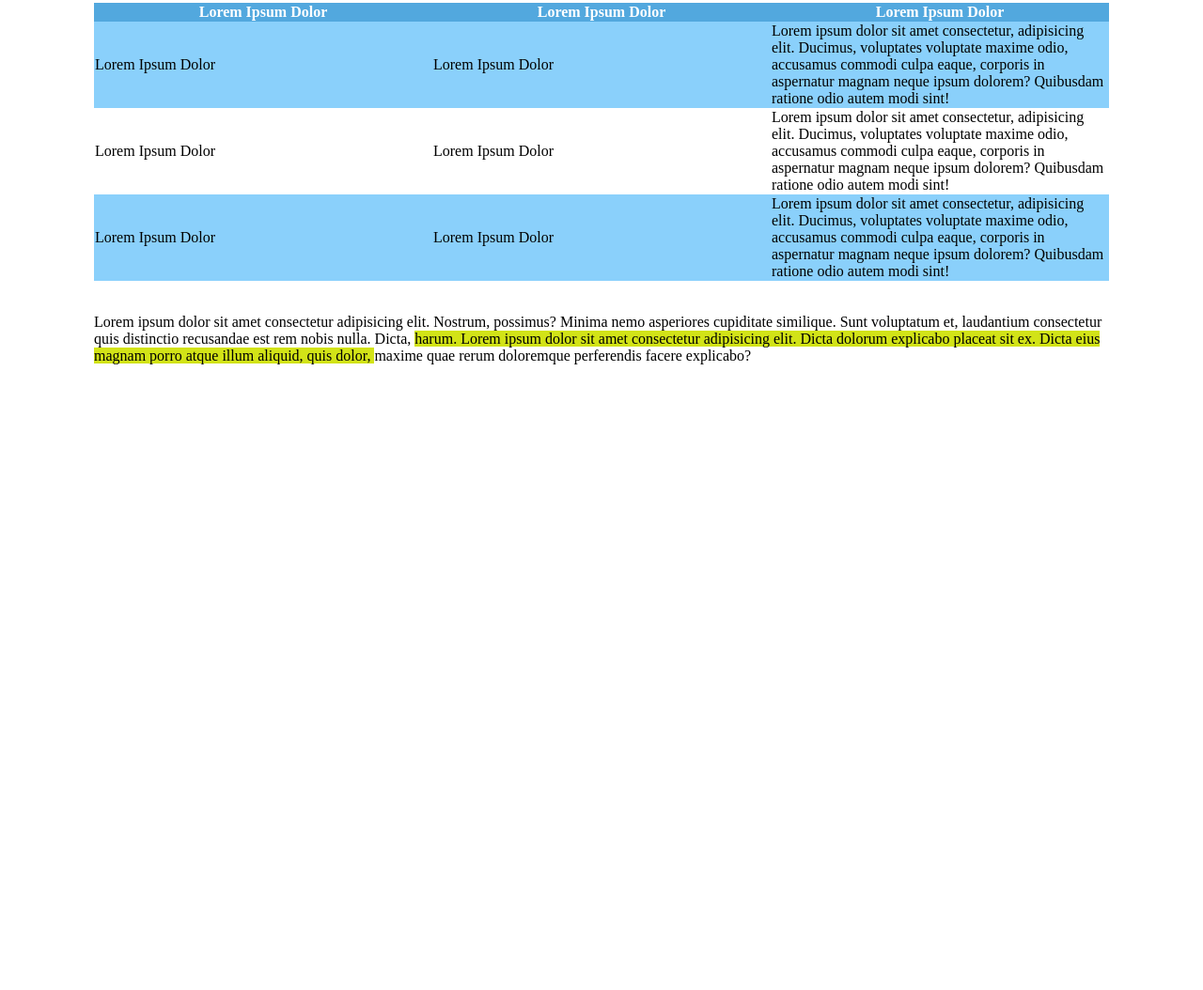
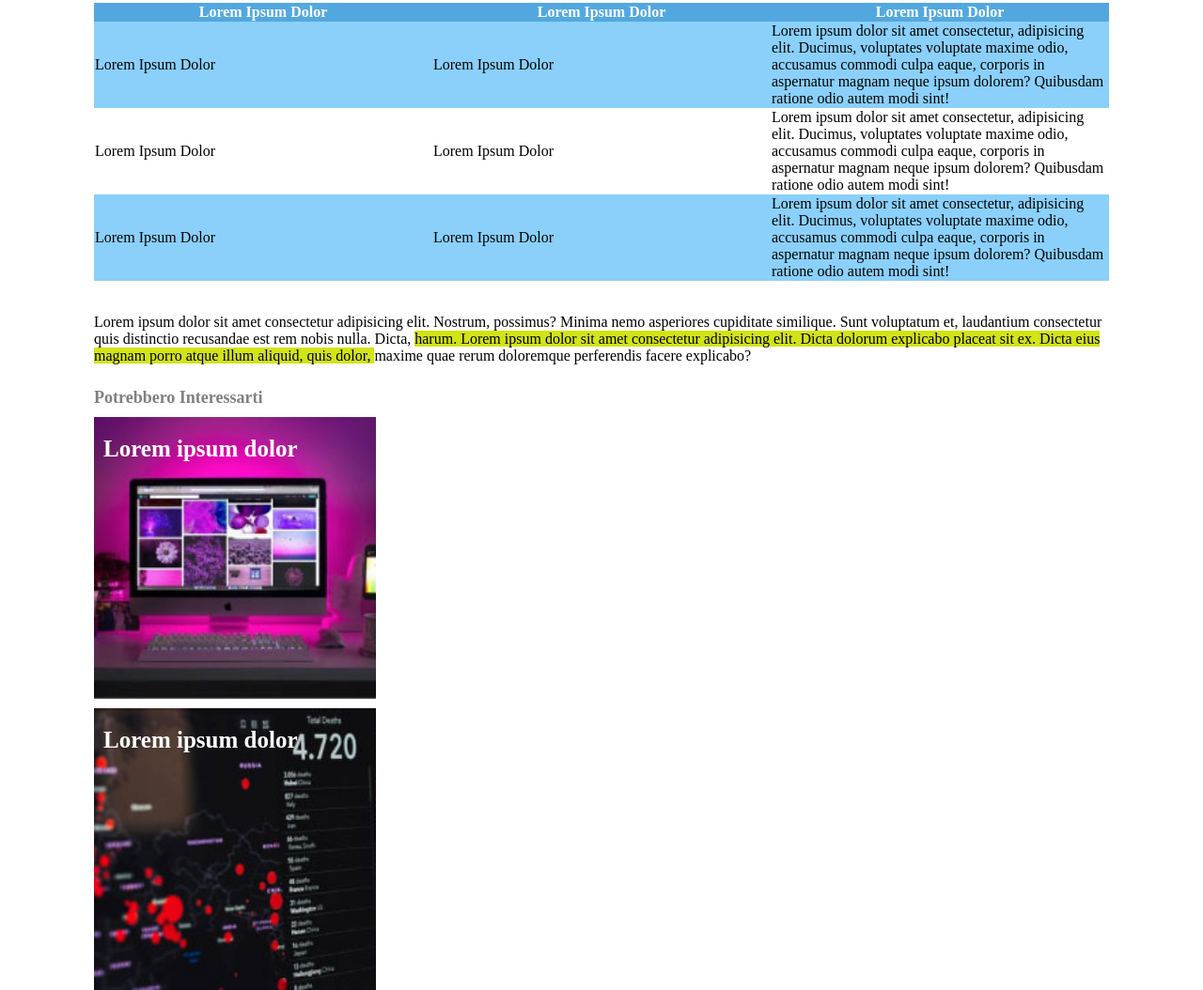
Before and after one commit to feffe17/html-css-booleaner, a plain HTML site: page index.html in a window 1280 px wide. Shown: the part 1969-3023 px from the top of the page at 94% size. Before the commit the page ends 2357 px from the top, so only its background shows below. Drawn offline with Linux system fonts and the light colour scheme.

Commit message:
sezione foto

```diff
--- a/index.html
+++ b/index.html
@@ -73,6 +73,9 @@
 
         <!-- foto AD -->
         <section>
+            <h6 class="ad">Potrebbero Interessarti</h6>
+            <div class="advertisement uno">Lorem ipsum dolor</div>
+            <div class="advertisement due">Lorem ipsum dolor</div>
         </section>
       </main>
 </body>
--- a/style.css
+++ b/style.css
@@ -9,6 +9,10 @@
     --secondary : #8ad0fb;
     --mark : #d2e317;
     --note : grey;
+}
+
+body{
+    overflow-x: hidden;
 }
 
 /* header */
@@ -93,3 +97,30 @@ tbody tr:first-child{
 tbody tr:nth-child(3){
     background-color: var(--secondary);
 }
+
+/* sezion ads */
+
+.ad{
+    margin-top: 25px;
+}
+
+.advertisement{
+    width: 300px;
+    height: 300px;
+    background-size: cover;
+    background-position: center;
+    margin-top: 10px;
+    color: white;
+    font-size: 25px;
+    font-weight: bold;
+    padding-left: 10px;
+    padding-top: 20px;
+}
+
+.uno{
+    background-image: url(./img/monitor.jpg);
+}
+
+.due{
+    background-image: url(./img/graph.jpg);
+}
```
